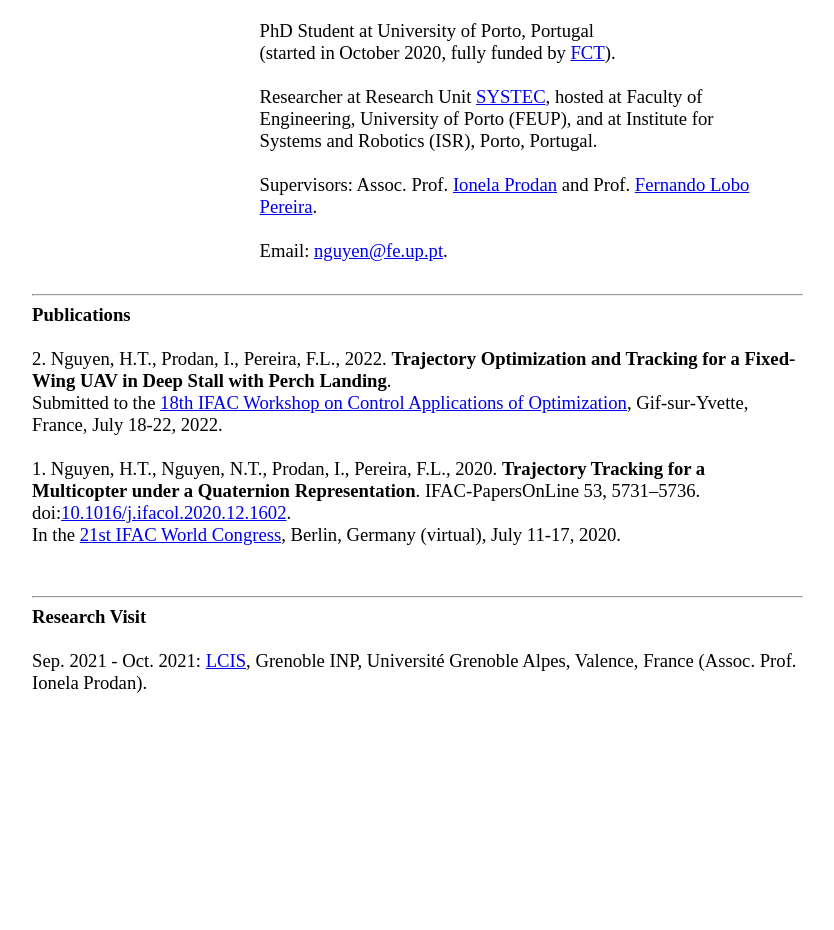
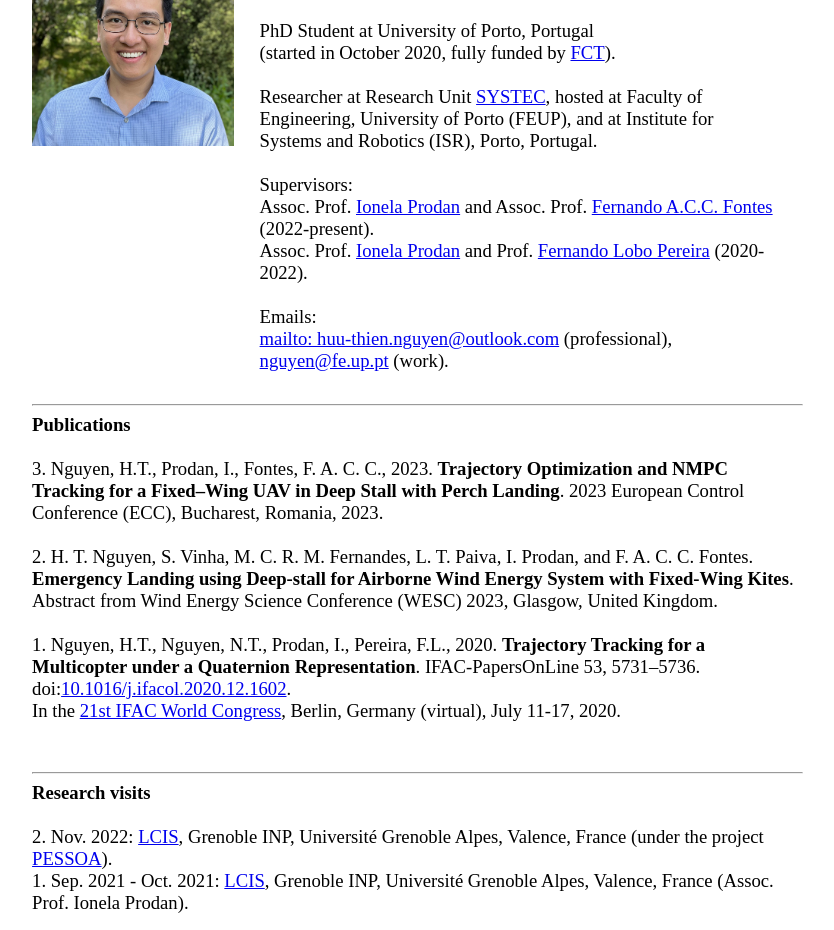
Before and after one commit to Huu-Thien-Nguyen/homepage, a plain HTML site: page index.html in a window 1280 px wide. Shown: the part 152-1082 px from the top of the page, without its empty margins (254-1088 px from the left). Before the commit the page ends 862 px from the top, so only its background shows below. Drawn offline with Linux system fonts and the light colour scheme.

Commit message:
First full site update

```diff
--- a/index.html
+++ b/index.html
@@ -4,7 +4,7 @@
 <meta charset="utf-8">
 <meta name="viewport" content="width=device-width, initial-scale=1.0">
 <meta charset=“UTF-8”>
-<link rel="icon" href="./image/icon.png">
+
 
 <style>
 .aligncenter {
@@ -77,7 +77,7 @@
 <div class="row">
   <div class="column_left">
     <p>
-	<center><img src="./image/profile.jpg" alt="Huu Thien Nguyen" style="max-width:80%;height:auto; text-align:center"></center>
+	<center><img src="./image/profile.jpeg" alt="Huu Thien Nguyen" style="max-width:80%;height:auto; text-align:center"></center>
 	</p>
   </div>
   <div class="column_right">
@@ -97,11 +97,20 @@
 	Researcher at Research Unit <a href="https://systec.fe.up.pt/">SYSTEC</a>, hosted at Faculty of Engineering, University of Porto (FEUP), and at Institute for Systems and Robotics (ISR), Porto, Portugal.
 	<br>
 	<br>
-	Supervisors: Assoc. Prof. <a href="https://scholar.google.com/citations?hl=en&user=OSiQW5cAAAAJ&view_op=list_works&sortby=pubdate">Ionela Prodan</a>
-	and Prof. <a href="https://scholar.google.com/citations?hl=pt-PT&user=CAkuxsAAAAAJ&view_op=list_works&sortby=pubdate">Fernando Lobo Pereira</a>.
+	Supervisors:
+	<br>
+	Assoc. Prof. <a href="https://scholar.google.com/citations?hl=en&user=OSiQW5cAAAAJ&view_op=list_works&sortby=pubdate">Ionela Prodan</a>
+	and Assoc. Prof. <a href="https://scholar.google.com/citations?hl=en&user=gqq6sAkAAAAJ&view_op=list_works&sortby=pubdate">Fernando A.C.C. Fontes</a> (2022-present).
+	<br>
+	Assoc. Prof. <a href="https://scholar.google.com/citations?hl=en&user=OSiQW5cAAAAJ&view_op=list_works&sortby=pubdate">Ionela Prodan</a>
+	and Prof. <a href="https://scholar.google.com/citations?hl=pt-PT&user=CAkuxsAAAAAJ&view_op=list_works&sortby=pubdate">Fernando Lobo Pereira</a> (2020-2022).
 	<br>
 	<br>
-	Email: <a href = "mailto: nguyen@fe.up.pt">nguyen@fe.up.pt</a>.
+	Emails:
+	<br>
+	<a href = "mailto: huu-thien.nguyen@outlook.com">mailto: huu-thien.nguyen@outlook.com</a> (professional),
+	<br>
+	<a href = "mailto: nguyen@fe.up.pt">nguyen@fe.up.pt</a> (work).
 	</span>
 	</p>
   </div>
@@ -115,10 +124,11 @@
 		<strong>Publications</strong>
 		<br>
 		<br>
-		2.
-		Nguyen, H.T., Prodan, I., Pereira, F.L., 2022. <strong>Trajectory Optimization and Tracking for a Fixed-Wing UAV in Deep Stall with Perch Landing</strong>.
+		3.
+		Nguyen, H.T., Prodan, I.,  Fontes, F. A. C. C., 2023. <strong>Trajectory Optimization and NMPC Tracking for a Fixed–Wing UAV in Deep Stall with Perch Landing</strong>. 2023 European Control Conference (ECC), Bucharest, Romania, 2023.
 		<br>
-		Submitted to the <a href="https://cao2022.sciencesconf.org/">18th IFAC Workshop on Control Applications of Optimization</a>, Gif-sur-Yvette, France,  July 18-22, 2022.
+		<br>
+		2. H. T. Nguyen, S. Vinha, M. C. R. M. Fernandes, L. T. Paiva, I. Prodan, and F. A. C. C. Fontes. <strong>Emergency Landing using Deep-stall for Airborne Wind Energy System with Fixed-Wing Kites</strong>. Abstract from Wind Energy Science Conference (WESC) 2023, Glasgow, United Kingdom.
 		<br>
 		<br>
 		1.
@@ -131,10 +141,12 @@
 		<p>
 		<hr>
 		<span style="font-size: 14pt;">
-		<strong>Research Visit</strong>
+		<strong>Research visits</strong>
 		<br>
 		<br>
-		Sep. 2021 - Oct. 2021: <a href="https://lcis.grenoble-inp.fr/le-laboratoire">LCIS</a>, Grenoble INP, Université Grenoble Alpes, Valence, France (Assoc. Prof. Ionela Prodan).
+		2. Nov. 2022: <a href="https://lcis.grenoble-inp.fr/le-laboratoire">LCIS</a>, Grenoble INP, Université Grenoble Alpes, Valence, France (under the project <a href="https://former.fct.pt/apoios/cooptrans/pessoa/index.phtml.pt">PESSOA</a>).
+		<br>
+		1. Sep. 2021 - Oct. 2021: <a href="https://lcis.grenoble-inp.fr/le-laboratoire">LCIS</a>, Grenoble INP, Université Grenoble Alpes, Valence, France (Assoc. Prof. Ionela Prodan).
 		<br>
 		</span>
 		</p>
```
Also changed, not shown: image/profile.jpeg (added).
